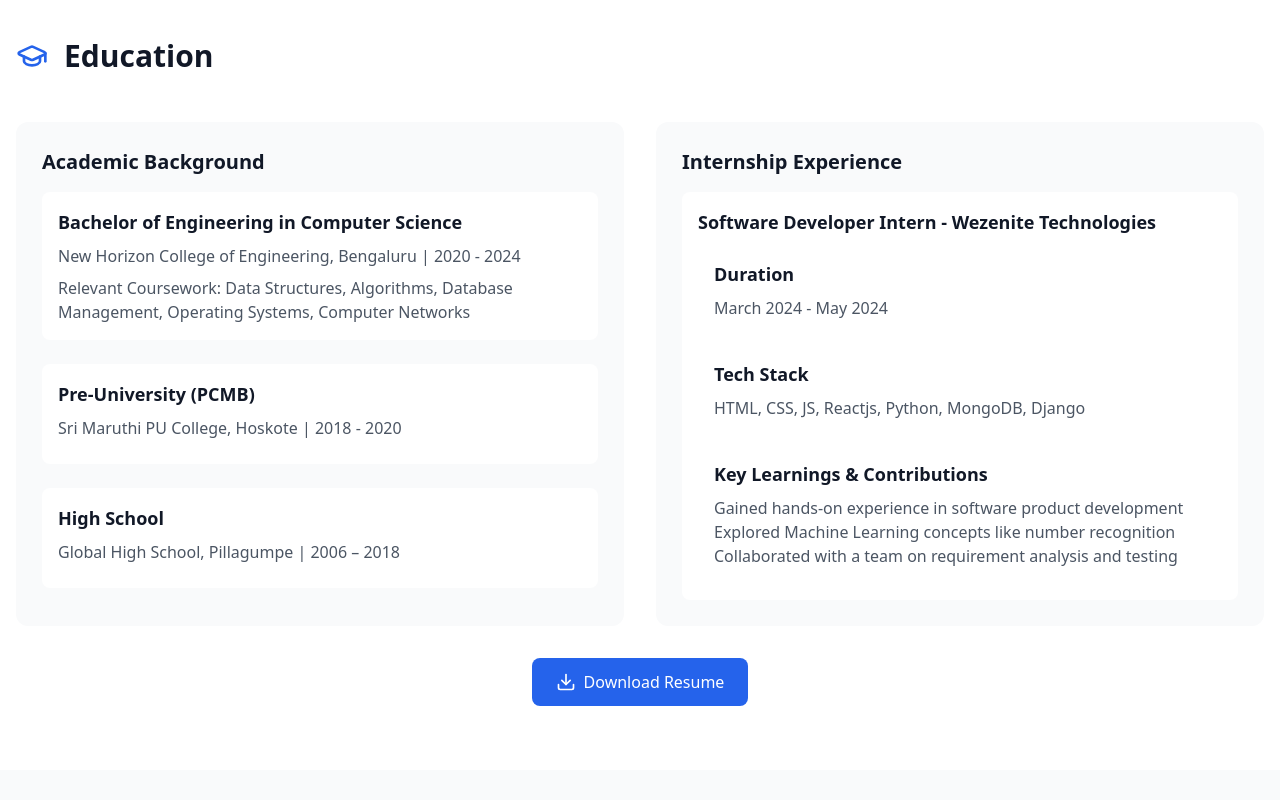
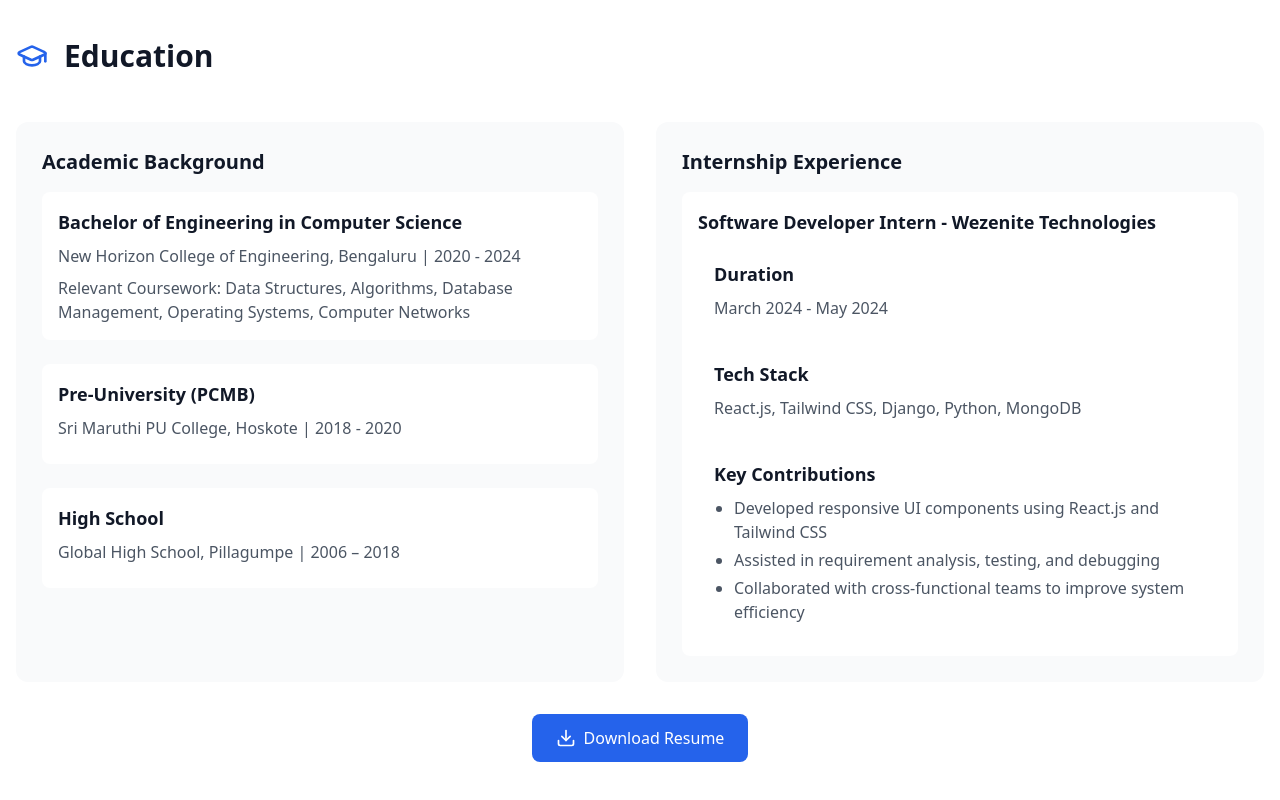
Before and after one commit to Bharath-S-J/Portfolio, a React (Vite) app: page / in a window 1280 px wide. Shown: the part 616-1416 px from the top of the page. Built offline with nearby package versions, Linux system fonts and the light colour scheme.

Commit message:
fix content

```diff
--- a/src/App.tsx
+++ b/src/App.tsx
@@ -427,7 +427,7 @@ function App() {
         Software Developer Intern - Wezenite Technologies
       </h4>
 
-                  <div className="bg-white dark:bg-gray-800 p-4 rounded-lg">
+      <div className="p-4 rounded-lg">
         <h4 className="text-lg font-semibold text-gray-900 dark:text-white mb-2">
           Duration
         </h4>
@@ -436,33 +436,29 @@ function App() {
         </p>
       </div>
 
-                  <div className="bg-white dark:bg-gray-800 p-4 rounded-lg">
+      <div className="p-4 rounded-lg">
         <h4 className="text-lg font-semibold text-gray-900 dark:text-white mb-2">
           Tech Stack
         </h4>
         <p className="text-gray-600 dark:text-gray-300 mb-2">
-                      HTML, CSS, JS, Reactjs, Python, MongoDB, Django
+          React.js, Tailwind CSS, Django, Python, MongoDB
         </p>
       </div>
 
-                  <div className="bg-white dark:bg-gray-800 p-4 rounded-lg">
+      <div className="p-4 rounded-lg">
         <h4 className="text-lg font-semibold text-gray-900 dark:text-white mb-2">
-                      Key Learnings & Contributions
+          Key Contributions
         </h4>
-                    <p className="text-gray-600 dark:text-gray-400">
-                      Gained hands-on experience in software product development
-                    </p>
-                    <p className="text-gray-600 dark:text-gray-400">
-                      Explored Machine Learning concepts like number recognition
-                    </p>
-                    <p className="text-gray-600 dark:text-gray-400">
-                      Collaborated with a team on requirement analysis and
-                      testing
-                    </p>
+        <ul className="list-disc pl-5 text-gray-600 dark:text-gray-400 space-y-1">
+          <li>Developed responsive UI components using React.js and Tailwind CSS</li>
+          <li>Assisted in requirement analysis, testing, and debugging</li>
+          <li>Collaborated with cross-functional teams to improve system efficiency</li>
+        </ul>
       </div>
     </div>
   </div>
 </div>
+
 
             {/*
 
```
Lines whose indentation alone changed are shown as unchanged.
